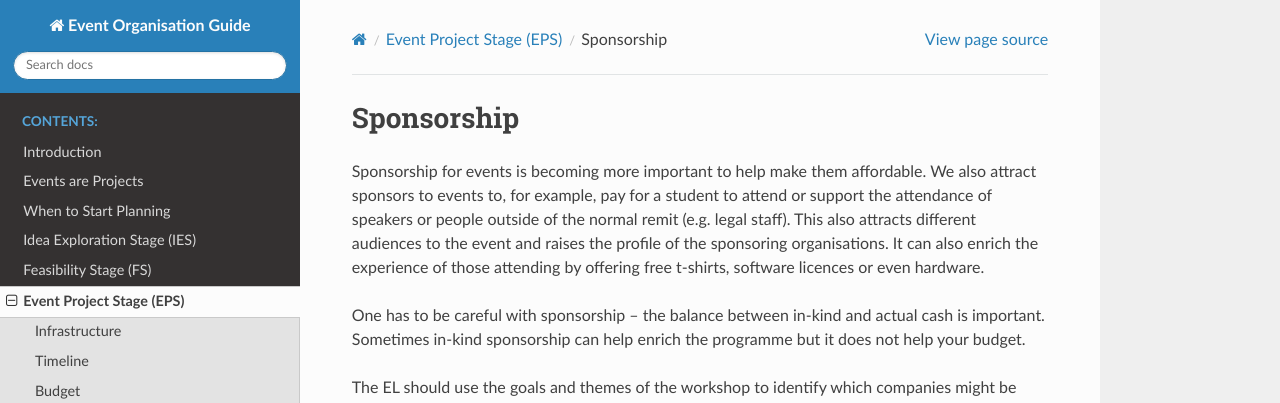
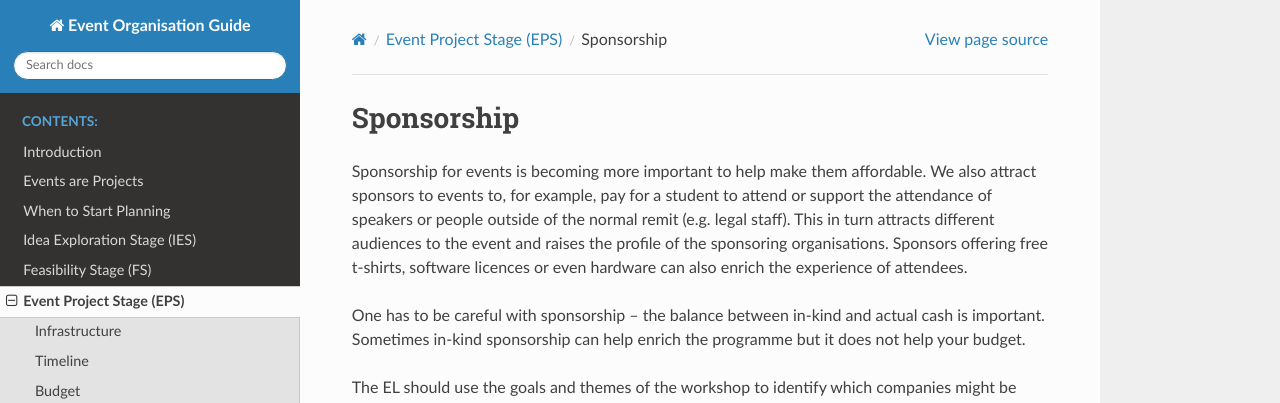
Before and after one commit to softwaresaved/event-organisation-guide, a Sphinx documentation site: the page built from docs/eog/eps-sponsorship.rst, in a window 1280 px wide. Shown: the top 403 px of the page. Built offline with Sphinx 7.4.7 and the Read the Docs theme 2.0.0, drawn with Linux system fonts in a browser that asks for light colours.

Commit message:
Update eps-sponsorship.rst

```diff
--- a/docs/eog/eps-sponsorship.rst
+++ b/docs/eog/eps-sponsorship.rst
@@ -5,8 +5,7 @@ Sponsorship
 
 Sponsorship for events is becoming more important to help make them affordable. We also attract sponsors
 to events to, for example, pay for a student to attend or support the attendance of speakers or people
-outside of the normal remit (e.g. legal staff). This also attracts different audiences to the event and raises the profile of the sponsoring organisations. It can also enrich the experience of those attending by offering free t-shirts, software licences or
-even hardware.
+outside of the normal remit (e.g. legal staff). This in turn attracts different audiences to the event and raises the profile of the sponsoring organisations. Sponsors offering free t-shirts, software licences or even hardware can also enrich the experience of attendees.
 
 One has to be careful with sponsorship – the balance between in-kind and actual cash is important. Sometimes in-kind
 sponsorship can help enrich the programme but it does not help your budget.
```
